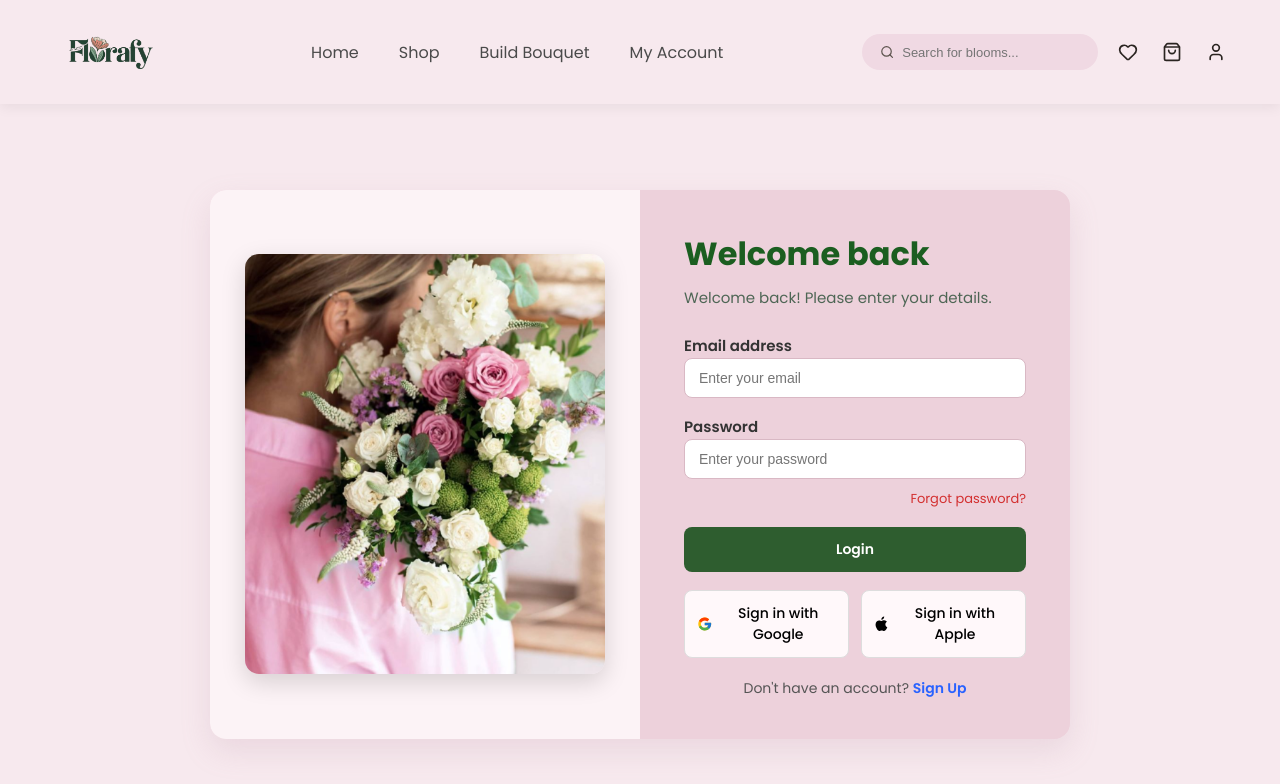
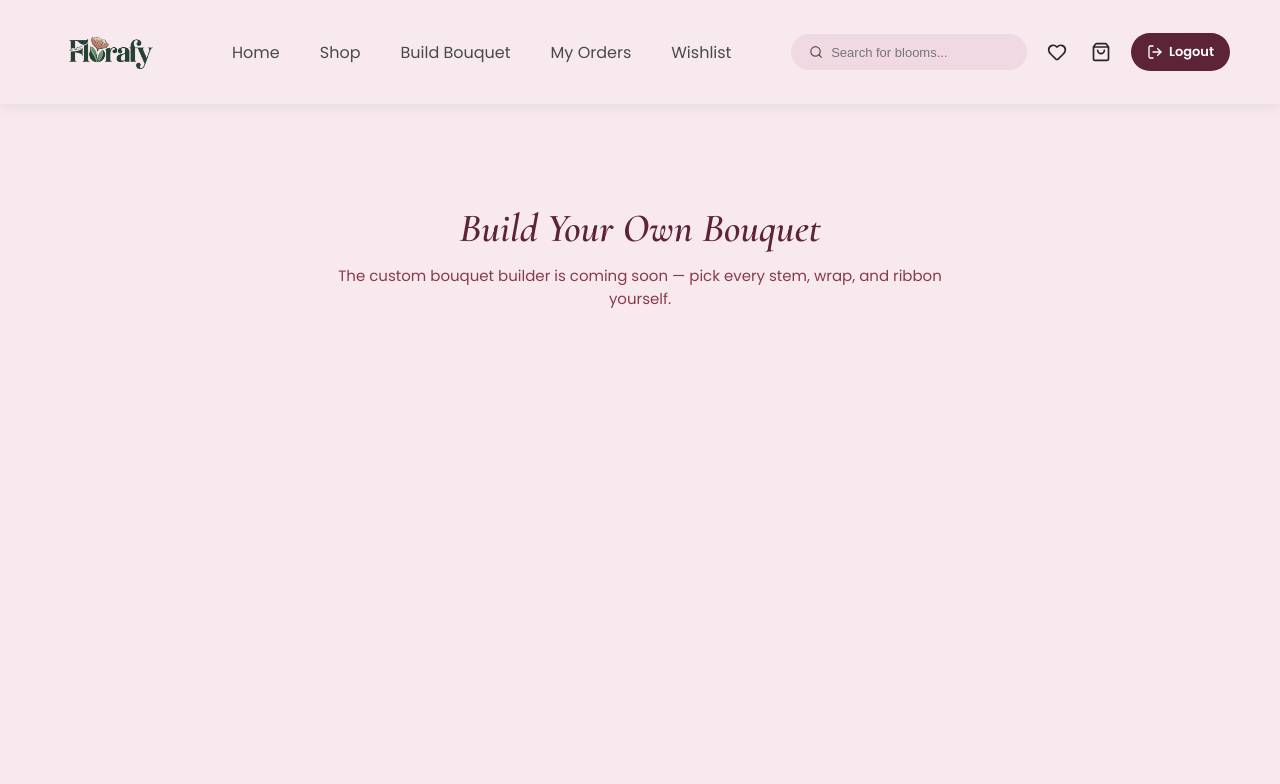
Before and after one commit to manasvistha/florafy_frontend, a React (Create React App) app: page /build-bouquet in a window 1280 px wide. Shown: the top 784 px of the page. Built offline with nearby package versions, Linux system fonts and the light colour scheme; sample sign-in values are in the browser's storage.

Commit message:
added home in navbar

```diff
--- a/src/App.jsx
+++ b/src/App.jsx
@@ -7,6 +7,10 @@ import Dashboard from './pages/Dashboard';
 import FlowerDetails from './pages/FlowerDetails';
 import Shop from './pages/Shop';
 import Wishlist from './pages/Wishlist';
+import BuildBouquet from './pages/BuildBouquet';
+import MyOrders from './pages/MyOrders';
+import MyAccount from './pages/MyAccount';
+import RequireAuth from './components/RequireAuth';
 import RequireAdmin from './components/RequireAdmin';
 import AdminUsers from './pages/admin/AdminUsers';
 import AdminProducts from './pages/admin/AdminProducts';
@@ -21,13 +25,64 @@ function App() {
           <Route path="/home" element={<LandingPage />} />
           <Route path="/login" element={<LoginPage />} />
           <Route path="/signup" element={<SignupPage />} />
-          <Route path="/dashboard" element={<Dashboard />} />
-          <Route path="/flower/:id" element={<FlowerDetails />} />
-          <Route path="/shop" element={<Shop />} />
-          <Route path="/wishlist" element={<Wishlist />} />
-          <Route path="/build-bouquet" element={<LoginPage />} />
-          <Route path="/my-account" element={<LoginPage />} />
-          <Route path="/my-orders" element={<LoginPage />} />
+
+          {/* ---- Logged-in users only ---- */}
+          <Route
+            path="/dashboard"
+            element={
+              <RequireAuth>
+                <Dashboard />
+              </RequireAuth>
+            }
+          />
+          <Route
+            path="/shop"
+            element={
+              <RequireAuth>
+                <Shop />
+              </RequireAuth>
+            }
+          />
+          <Route
+            path="/flower/:id"
+            element={
+              <RequireAuth>
+                <FlowerDetails />
+              </RequireAuth>
+            }
+          />
+          <Route
+            path="/wishlist"
+            element={
+              <RequireAuth>
+                <Wishlist />
+              </RequireAuth>
+            }
+          />
+          <Route
+            path="/build-bouquet"
+            element={
+              <RequireAuth>
+                <BuildBouquet />
+              </RequireAuth>
+            }
+          />
+          <Route
+            path="/my-orders"
+            element={
+              <RequireAuth>
+                <MyOrders />
+              </RequireAuth>
+            }
+          />
+          <Route
+            path="/my-account"
+            element={
+              <RequireAuth>
+                <MyAccount />
+              </RequireAuth>
+            }
+          />
 
           {/* ---- Admin (role: admin only) ---- */}
           <Route path="/admin" element={<Navigate to="/admin/users" replace />} />
--- a/src/components/Navbar.jsx
+++ b/src/components/Navbar.jsx
@@ -9,9 +9,8 @@ const NAV_LINKS_BY_VARIANT = {
     { label: 'Build Bouquet', to: '/build-bouquet' },
     { label: 'My Account', to: '/my-account' },
   ],
-  // Dashboard is for logged-in users, so it drops the landing-style links
-  // (Home, etc.) in favour of shopping/account-oriented navigation.
   dashboard: [
+    { label: 'Home', to: '/dashboard' },
     { label: 'Shop', to: '/shop' },
     { label: 'Build Bouquet', to: '/build-bouquet' },
     { label: 'My Orders', to: '/my-orders' },
--- a/src/components/RequireAuth.jsx
+++ b/src/components/RequireAuth.jsx
@@ -0,0 +1,12 @@
+import { Navigate } from 'react-router-dom';
+
+export default function RequireAuth({ children }) {
+  const userJson = localStorage.getItem('user');
+  const token = localStorage.getItem('token');
+
+  if (!userJson || !token) {
+    return <Navigate to="/login" replace />;
+  }
+
+  return children;
+}
--- a/src/pages/BuildBouquet.jsx
+++ b/src/pages/BuildBouquet.jsx
@@ -0,0 +1,29 @@
+import Navbar from '../components/Navbar';
+
+const styles = {
+  page: { background: '#f7e9ee', minHeight: '100vh', fontFamily: "'Poppins', sans-serif" },
+  container: { maxWidth: 700, margin: '0 auto', padding: '100px 20px', textAlign: 'center' },
+  title: {
+    fontFamily: "'Cormorant Garamond', serif",
+    fontStyle: 'italic',
+    fontWeight: 600,
+    fontSize: 40,
+    color: '#5c2436',
+    margin: '0 0 12px',
+  },
+  text: { fontSize: 15, color: '#8a3a4d' },
+};
+
+export default function BuildBouquet() {
+  return (
+    <div style={styles.page}>
+      <Navbar variant="dashboard" />
+      <div style={styles.container}>
+        <h1 style={styles.title}>Build Your Own Bouquet</h1>
+        <p style={styles.text}>
+          The custom bouquet builder is coming soon — pick every stem, wrap, and ribbon yourself.
+        </p>
+      </div>
+    </div>
+  );
+}
--- /dev/null
+++ b/src/pages/MyAccount.jsx
@@ -0,0 +1,44 @@
+import Navbar from '../components/Navbar';
+
+const styles = {
+  page: { background: '#f7e9ee', minHeight: '100vh', fontFamily: "'Poppins', sans-serif" },
+  container: { maxWidth: 600, margin: '0 auto', padding: '48px 20px 80px' },
+  title: {
+    fontFamily: "'Cormorant Garamond', serif",
+    fontStyle: 'italic',
+    fontWeight: 600,
+    fontSize: 38,
+    color: '#5c2436',
+    margin: '0 0 28px',
+  },
+  card: { background: '#fff', borderRadius: 14, padding: 28, boxShadow: '0 4px 14px rgba(0,0,0,0.05)' },
+  row: { display: 'flex', justifyContent: 'space-between', padding: '12px 0', borderBottom: '1px solid #f0e0e6', fontSize: 14 },
+  label: { color: '#8a3a4d', fontWeight: 600 },
+};
+
+export default function MyAccount() {
+  const user = JSON.parse(localStorage.getItem('user') || '{}');
+
+  return (
+    <div style={styles.page}>
+      <Navbar variant="dashboard" />
+      <div style={styles.container}>
+        <h1 style={styles.title}>My Account</h1>
+        <div style={styles.card}>
+          <div style={styles.row}>
+            <span style={styles.label}>Name</span>
+            <span>{user.name}</span>
+          </div>
+          <div style={styles.row}>
+            <span style={styles.label}>Email</span>
+            <span>{user.email}</span>
+          </div>
+          <div style={styles.row}>
+            <span style={styles.label}>Account Type</span>
+            <span style={{ textTransform: 'capitalize' }}>{user.role}</span>
+          </div>
+        </div>
+      </div>
+    </div>
+  );
+}
--- /dev/null
+++ b/src/pages/MyOrders.jsx
@@ -0,0 +1,69 @@
+import { useState, useEffect } from 'react';
+import Navbar from '../components/Navbar';
+
+const API_BASE_URL = 'http://localhost:5000/api';
+
+const styles = {
+  page: { background: '#f7e9ee', minHeight: '100vh', fontFamily: "'Poppins', sans-serif" },
+  container: { maxWidth: 900, margin: '0 auto', padding: '48px 20px 80px' },
+  title: {
+    fontFamily: "'Cormorant Garamond', serif",
+    fontStyle: 'italic',
+    fontWeight: 600,
+    fontSize: 38,
+    color: '#5c2436',
+    margin: '0 0 28px',
+  },
+  card: { background: '#fff', borderRadius: 12, padding: 18, marginBottom: 14, boxShadow: '0 4px 14px rgba(0,0,0,0.05)' },
+  row: { display: 'flex', justifyContent: 'space-between', alignItems: 'center', marginBottom: 8 },
+  status: { fontSize: 12, fontWeight: 700, padding: '4px 12px', borderRadius: 999, background: '#e9bccb', color: '#5c2436' },
+  empty: { textAlign: 'center', padding: '60px 20px', color: '#8a3a4d' },
+};
+
+export default function MyOrders() {
+  const [orders, setOrders] = useState([]);
+  const [loading, setLoading] = useState(true);
+
+  useEffect(() => {
+    const token = localStorage.getItem('token');
+    fetch(`${API_BASE_URL}/orders/my`, {
+      headers: { Authorization: `Bearer ${token}` },
+    })
+      .then((res) => res.json())
+      .then((data) => setOrders(data.orders || []))
+      .catch(() => setOrders([]))
+      .finally(() => setLoading(false));
+  }, []);
+
+  return (
+    <div style={styles.page}>
+      <Navbar variant="dashboard" />
+      <div style={styles.container}>
+        <h1 style={styles.title}>My Orders</h1>
+
+        {loading && <p>Loading your orders...</p>}
+
+        {!loading && orders.length === 0 && (
+          <div style={styles.empty}>
+            You haven't placed any orders yet.
+          </div>
+        )}
+
+        {orders.map((order) => (
+          <div key={order._id} style={styles.card}>
+            <div style={styles.row}>
+              <strong>Rs. {order.totalPrice}</strong>
+              <span style={styles.status}>{order.status}</span>
+            </div>
+            <div style={{ fontSize: 13, color: '#5c534d' }}>
+              {order.items.map((item) => `${item.name} × ${item.quantity}`).join(', ')}
+            </div>
+            <div style={{ fontSize: 12, color: '#999', marginTop: 6 }}>
+              {new Date(order.createdAt).toLocaleDateString()} · {order.deliveryAddress}
+            </div>
+          </div>
+        ))}
+      </div>
+    </div>
+  );
+}
```
